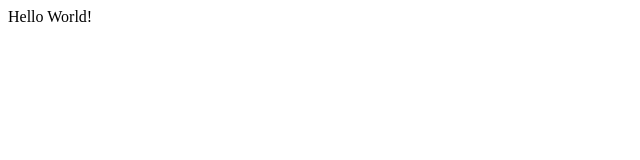
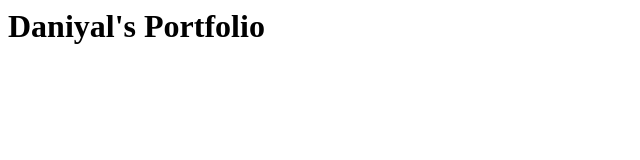
Before and after one commit to bab1john/bab1john.github.io, a plain HTML site: page index.html in a window 1280 px wide. Shown: the whole page, without its empty margins (0-640 px from the left). Drawn offline with Linux system fonts and the light colour scheme.

Commit message:
Update index.html

```diff
--- a/index.html
+++ b/index.html
@@ -1,5 +1,5 @@
 <html>
 <body>
-  Hello World!
+  <h1>Daniyal's Portfolio</h1>
 </body>
 </html>
```
